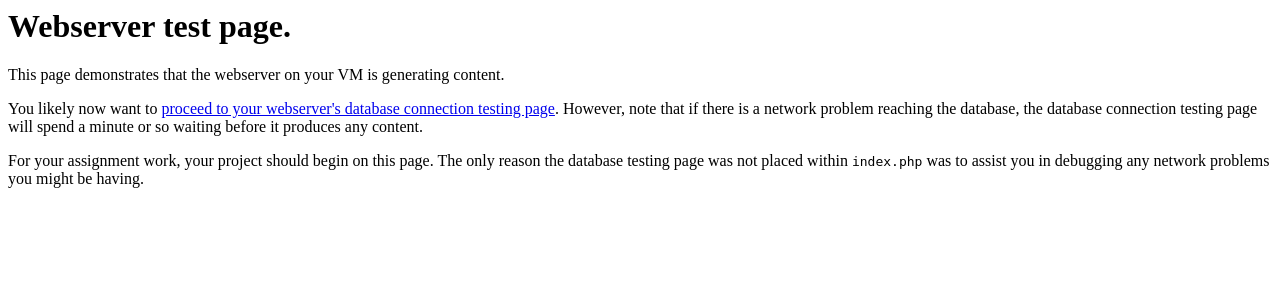
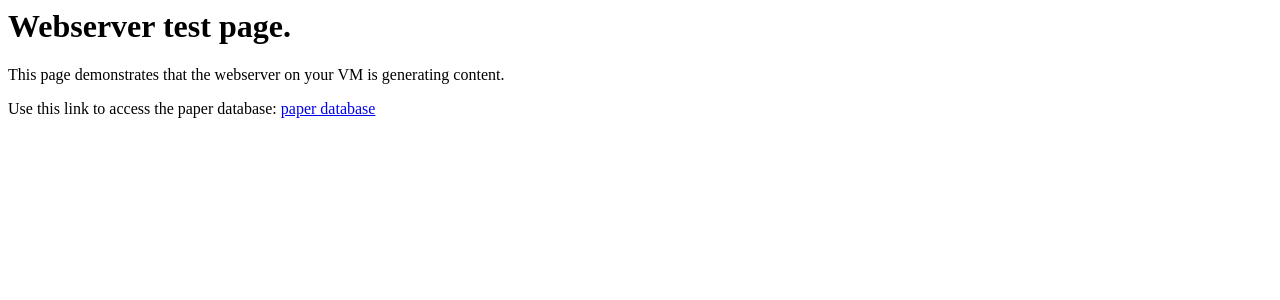
Before and after one commit to hadwi537/HealthSciHelper, a PHP site: page / in a window 1280 px wide. Shown: the top 300 px of the page. Run offline with PHP 8.4, Linux system fonts and the light colour scheme.

Commit message:
edited wording of index.php

```diff
--- a/www/index.php
+++ b/www/index.php
@@ -20,10 +20,12 @@ th, td {
 
 <p>This page demonstrates that the webserver on your VM is generating content.</p>
 
-<p>You likely now want to <a href="test-database.php">proceed to your webserver's
-database connection testing page</a>. However, note that if there is a network problem reaching the database, the database connection testing page will spend a minute or so waiting before it produces any content.</p>
-
-<p>For your assignment work, your project should begin on this page. The only reason the database testing page was not placed within <kbd>index.php</kbd> was to assist you in debugging any network problems you might be having.</p>
+<p>
+  Use this link to access the paper database:
+  <a href="test-database.php">
+    paper database
+  </a>
+</p>
 
 </body>
 </html>
```
